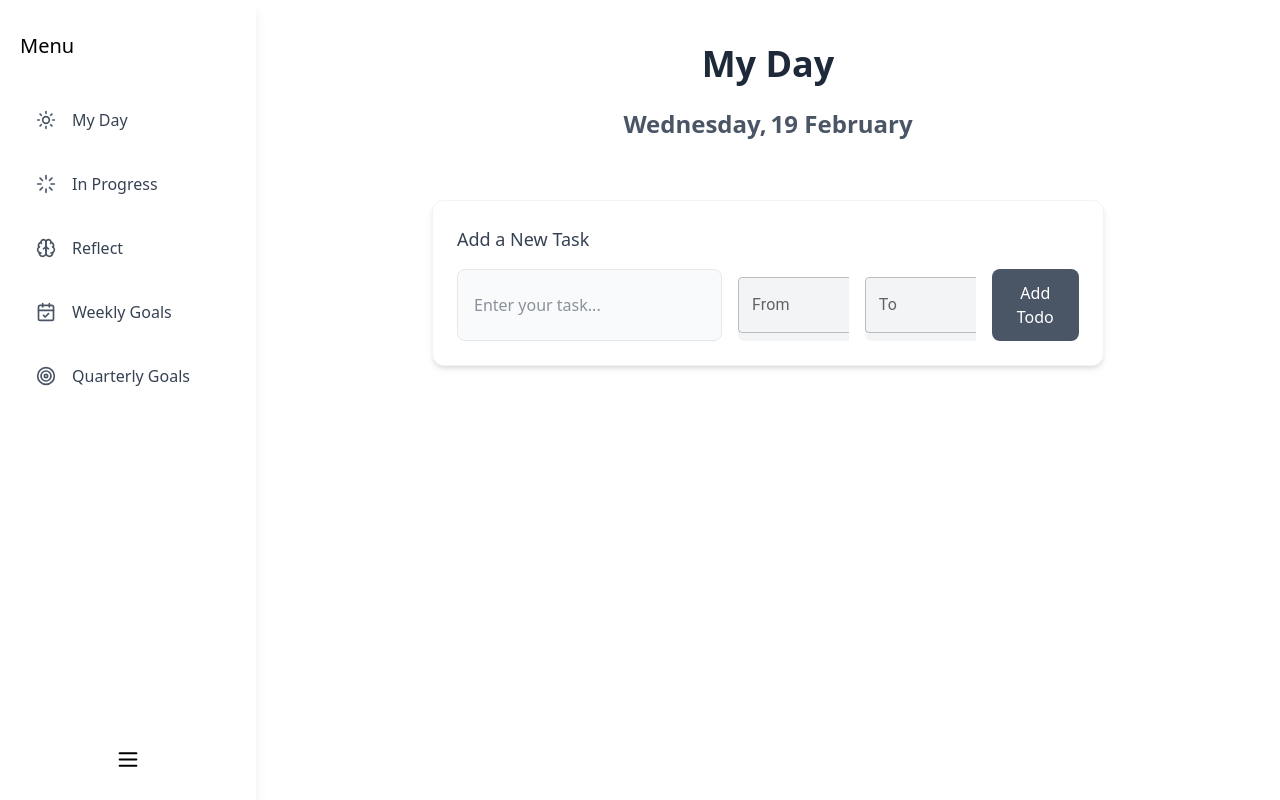
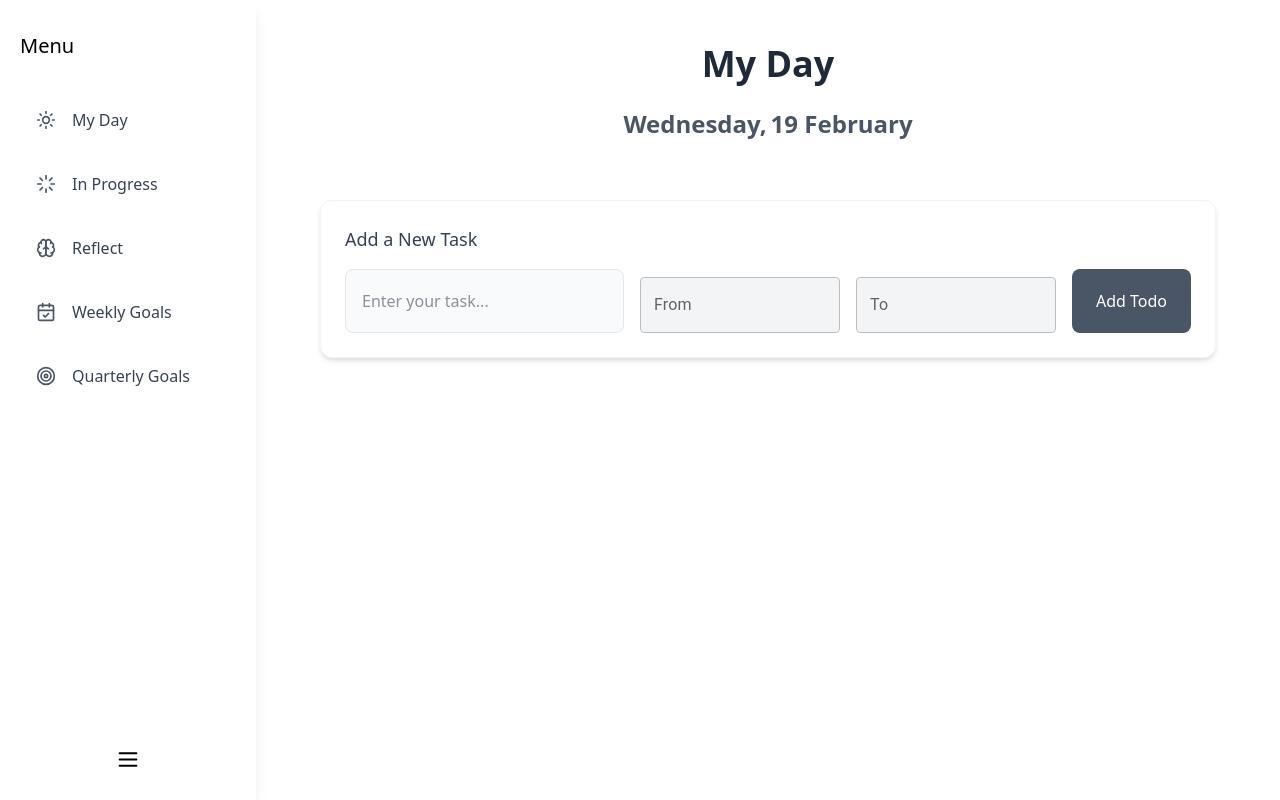
Before and after one commit to anirudhprmar/Todos, a React (Vite) app: page / in a window 1280 px wide. Built offline with nearby package versions, Linux system fonts and the light colour scheme.

Commit message:
Todo styling fix

```diff
--- a/src/components/Todos.jsx
+++ b/src/components/Todos.jsx
@@ -44,7 +44,7 @@ function Todos() {
 
 
   return (
-    <div className="max-w-4xl mx-auto">
+    <div>
        <form
               onSubmit={(e) => {
                 e.preventDefault();
@@ -58,7 +58,7 @@ function Todos() {
                 setNewTodo((prevData)=>[...prevData,rawDataWithID])
                 e.target.reset();
               }}
-              className="bg-white rounded-xl p-6 shadow-md mb-8 border border-gray-100 w-full"
+              className="bg-white rounded-xl p-6 shadow-md mb-8 border border-gray-100 w-full "
             >
               <div className="flex flex-col space-y-4">
                 <label htmlFor="title" className="text-lg text-gray-700 font-medium">
@@ -70,7 +70,7 @@ function Todos() {
                     name="title"
                     required
                     placeholder="Enter your task..."
-                    className="flex-1 bg-gray-50 text-gray-800 rounded-lg px-4 py-3 border border-gray-200
+                    className="flex-1 bg-gray-50 text-gray-800 rounded-lg px-4 py-1 border border-gray-200
                 focus:ring-2 focus:ring-gray-500 focus:border-gray-500 focus:outline-none transition-all duration-200"
                   />
 
--- a/src/pages/ActualTodo.jsx
+++ b/src/pages/ActualTodo.jsx
@@ -23,7 +23,7 @@ function ActualTodo() {
   return (
     <div className="flex-1 p-8">
 
-      <div className=" max-w-2xl mx-auto">
+      <div className=" max-w-4xl mx-auto">
 
             <div className="text-center font-bold mb-12">
 
@@ -36,7 +36,7 @@ function ActualTodo() {
                   <span>{todayDate} {properMonthName}</span>
               </div>
 
-              </div>
+            </div>
 
             <Todos/>
 
```
